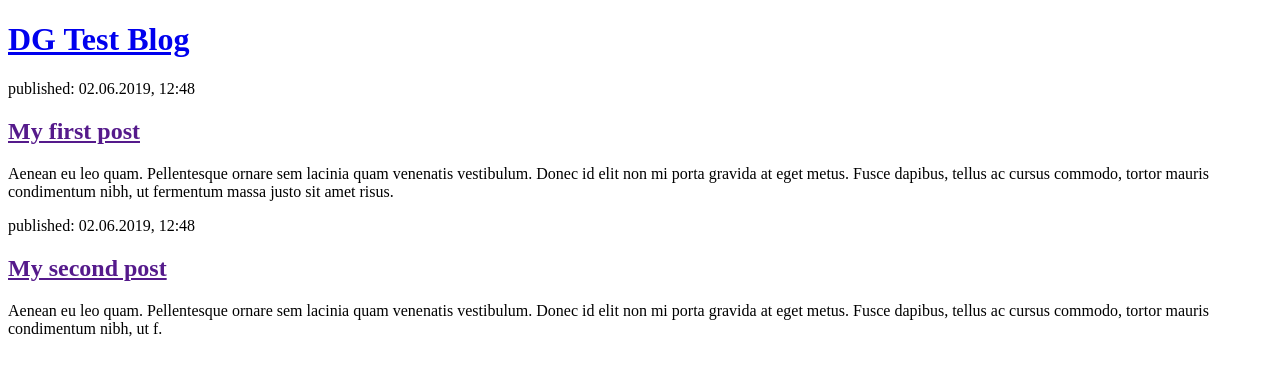
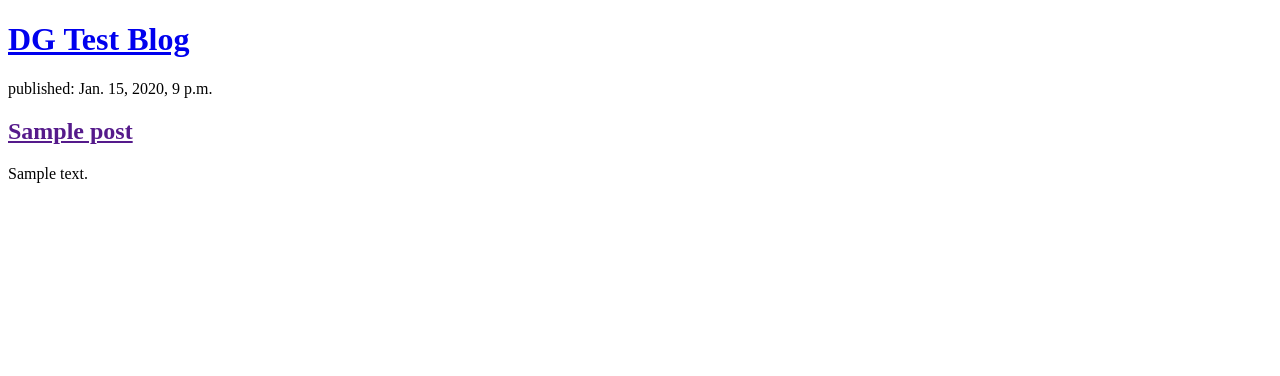
Before and after one commit to irmillar/dgrepo, a Django app: template templates/blog/post_list.html in a window 1280 px wide. Shown: the top 376 px of the page. Run offline with Django 3.2, Linux system fonts and the light colour scheme; the template is opened without the code that fills it: values that come from a table or form of the project are taken from there, others are empty; tables that the repository leaves empty hold one stand-in row (values such as "Sample post").

Commit message:
Modified templates to display posts from database.

```diff
--- a/blog/views.py
+++ b/blog/views.py
@@ -1,5 +1,8 @@
 from django.shortcuts import render
+from .models import Post
+from django.utils import timezone
 
 # Create your views here.
 def post_list(request):
-    return render(request, 'blog/post_list.html', {})
+    posts = Post.objects.filter(published_date__lte=timezone.now()).order_by('published_date')
+    return render(request, 'blog/post_list.html', {'posts':posts})
--- a/templates/blog/post_list.html
+++ b/templates/blog/post_list.html
@@ -8,18 +8,12 @@
     <div>
       <h1><a href="/">DG Test Blog</a></h1>
     </div>
-
-    <div>
-      <p>published: 02.06.2019, 12:48</p>
-      <h2><a href="">My first post</a></h2>
-      <p>Aenean eu leo quam. Pellentesque ornare sem lacinia quam venenatis vestibulum. Donec id elit non mi porta gravida at eget metus. Fusce dapibus, tellus ac cursus commodo, tortor mauris condimentum nibh, ut fermentum massa justo sit amet risus.</p>
-    </div>
-
-    <div>
-      <p>published: 02.06.2019, 12:48</p>
-      <h2><a href="">My second post</a></h2>
-      <p>Aenean eu leo quam. Pellentesque ornare sem lacinia quam venenatis vestibulum. Donec id elit non mi porta gravida at eget metus. Fusce dapibus, tellus ac cursus commodo, tortor mauris condimentum nibh, ut f.</p>
-    </div>
-
+    {% for post in posts %}
+      <div>
+        <p>published: {{ post.published_date }}</p>
+        <h2><a href="">{{ post.title }}</a></h2>
+        <p>{{ post.text | linebreaksbr }}</p>
+      </div>
+    {% endfor %}
   </body>
 </html>
```
